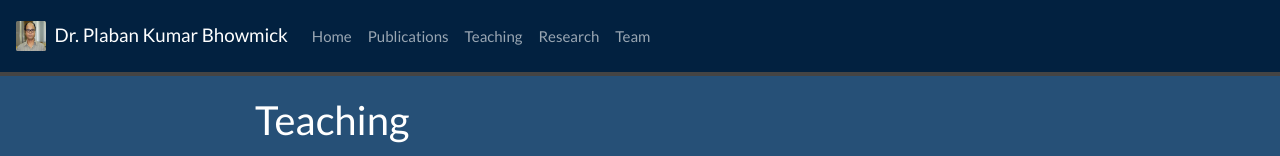
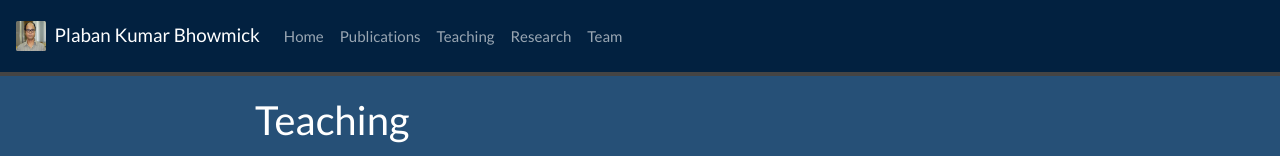
Before and after one commit to plaban/plaban.github.io, a plain HTML site: page teaching/index.html in a window 1280 px wide. Shown: the top 156 px of the page. Drawn offline with Linux system fonts and the light colour scheme; some icons are missing.

Commit message:
Update index.html

```diff
--- a/teaching/index.html
+++ b/teaching/index.html
@@ -63,7 +63,7 @@ height="0" width="0" style="display:none;visibility:hidden"></iframe></noscript>
 <!-- <nav class="navbar navbar-expand-sm navbar-dark bg-dark"> -->
     <a class="navbar-brand" href="https://plaban.github.io/"> <!--chages-->
      <img src="https://plaban.github.io/favicon.ico" width="30" height="30" style="margin-right:5px" class="d-inline-block align-top" alt="">
-      Dr. Plaban Kumar Bhowmick <!--chages-->
+      Plaban Kumar Bhowmick <!--chages-->
     </a>
     <button class="navbar-toggler" type="button" data-toggle="collapse" data-target="#navbarColor02" aria-controls="navbarColor02" aria-expanded="false" aria-label="Toggle navigation">
         <span class="navbar-toggler-icon"></span>
```
